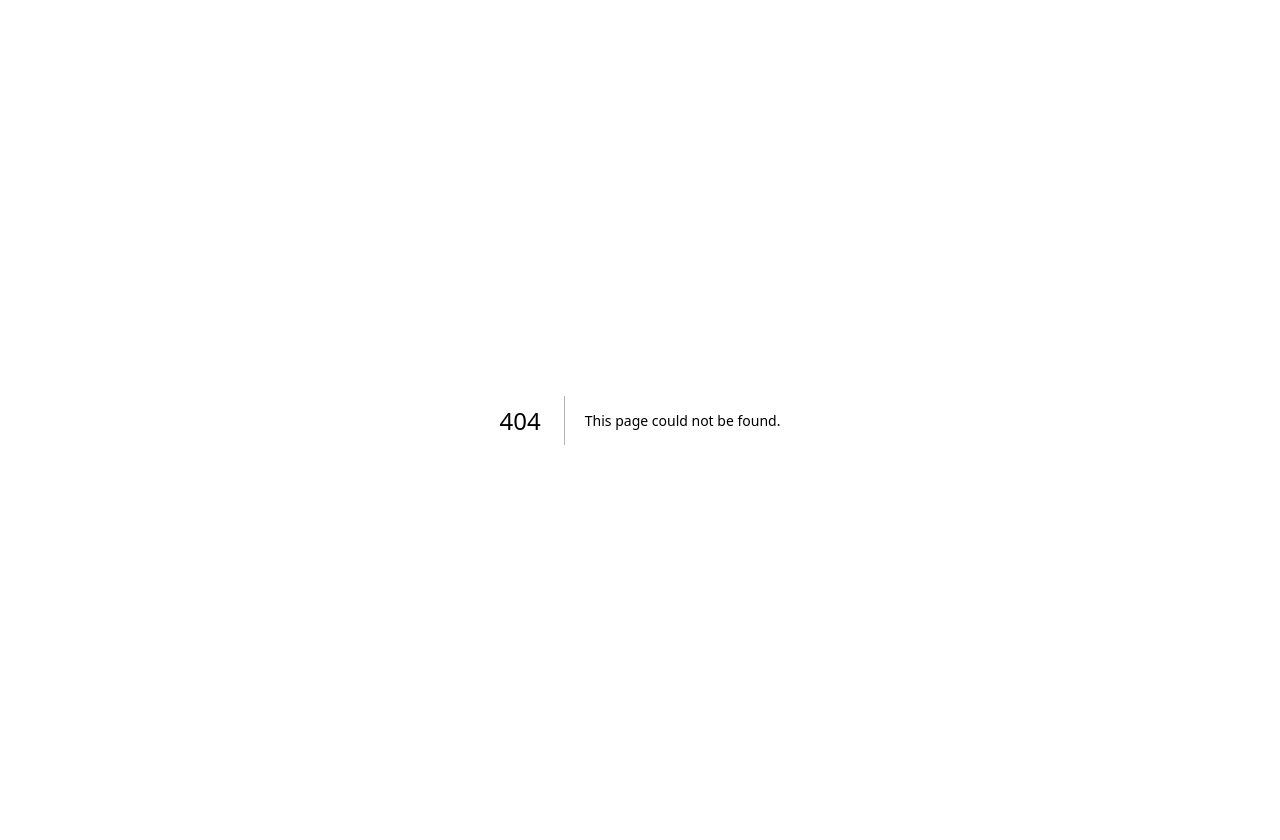
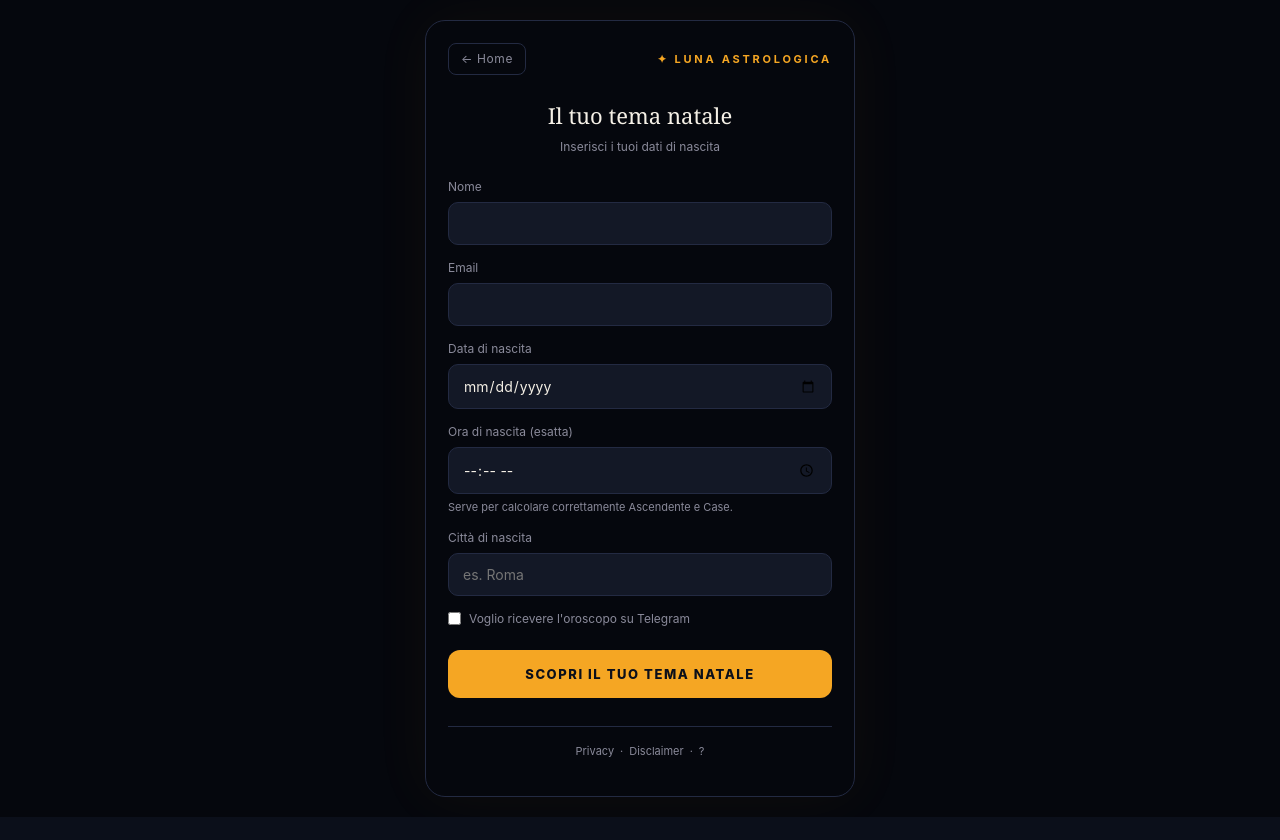
Before and after one commit to mediaplanix-code/luna2, a Next.js app in the folder web/: page /form in a window 1280 px wide. Before the commit this address had no page. After the commit the page ends 817 px from the top, so only its background shows below. Built offline with nearby package versions, Linux system fonts and the light colour scheme.

Commit message:
Add FormPage component for user input

```diff
--- /dev/null
+++ b/web/app/form/page.tsx
@@ -0,0 +1,210 @@
+'use client';
+
+import { useState, useEffect, useRef } from 'react';
+import { useRouter } from 'next/navigation';
+import Link from 'next/link';
+
+export default function FormPage() {
+  const router = useRouter();
+  const [form, setForm] = useState({
+    nome: '',
+    email: '',
+    birth_date: '',
+    birth_time: '',
+    birth_city: '',
+    birth_country: '',
+    birth_lat: 0,
+    birth_lon: 0,
+    wants_telegram: false,
+  });
+  const [cityQuery, setCityQuery] = useState('');
+  const [suggestions, setSuggestions] = useState<any[]>([]);
+  const [showSuggestions, setShowSuggestions] = useState(false);
+  const [status, setStatus] = useState<'idle' | 'loading' | 'error'>('idle');
+  const [message, setMessage] = useState('');
+  const debounceRef = useRef<any>(null);
+  const wrapperRef = useRef<HTMLDivElement>(null);
+
+  const update = (k: string, v: any) => setForm({ ...form, [k]: v });
+
+  useEffect(() => {
+    function handleClick(e: MouseEvent) {
+      if (wrapperRef.current && !wrapperRef.current.contains(e.target as Node)) {
+        setShowSuggestions(false);
+      }
+    }
+    document.addEventListener('mousedown', handleClick);
+    return () => document.removeEventListener('mousedown', handleClick);
+  }, []);
+
+  useEffect(() => {
+    if (debounceRef.current) clearTimeout(debounceRef.current);
+    if (cityQuery.length < 2) {
+      setSuggestions([]);
+      return;
+    }
+    debounceRef.current = setTimeout(async () => {
+      try {
+        const url = `https://photon.komoot.io/api/?q=${encodeURIComponent(cityQuery)}&limit=5&lang=default`;
+        const res = await fetch(url);
+        const data = await res.json();
+        const items = (data.features || []).map((f: any) => ({
+          label: [f.properties.name, f.properties.state, f.properties.country]
+            .filter(Boolean)
+            .join(', '),
+          name: f.properties.name,
+          country: f.properties.country,
+          lat: f.geometry.coordinates[1],
+          lon: f.geometry.coordinates[0],
+        }));
+        setSuggestions(items);
+        setShowSuggestions(true);
+      } catch {
+        setSuggestions([]);
+      }
+    }, 150);
+    return () => clearTimeout(debounceRef.current);
+  }, [cityQuery]);
+
+  function pickCity(s: any) {
+    setForm({
+      ...form,
+      birth_city: s.label,
+      birth_country: s.country || '',
+      birth_lat: s.lat,
+      birth_lon: s.lon,
+    });
+    setCityQuery(s.label);
+    setShowSuggestions(false);
+  }
+
+  async function handleSubmit(e: React.FormEvent) {
+    e.preventDefault();
+    if (!form.birth_lat || !form.birth_lon) {
+      setStatus('error');
+      setMessage('Seleziona la città di nascita dai suggerimenti.');
+      return;
+    }
+    setStatus('loading');
+    setMessage('');
+    try {
+      const res = await fetch('https://luna2-api.onrender.com/onboarding', {
+        method: 'POST',
+        headers: { 'Content-Type': 'application/json' },
+        body: JSON.stringify(form),
+      });
+      const data = await res.json();
+      if (!res.ok) throw new Error(data.detail || 'Errore');
+
+      // Salva il token per la sala
+      if (data.access_token) {
+        localStorage.setItem('luna2_token', data.access_token);
+        localStorage.setItem('luna2_nome', form.nome);
+      }
+
+      router.push('/sala');
+    } catch (err: any) {
+      setStatus('error');
+      setMessage(err.message);
+    }
+  }
+
+  return (
+    <div className="canvas">
+      <div className="topbar">
+        <Link href="/" className="back">← Home</Link>
+        <div className="brand">✦ Luna Astrologica</div>
+      </div>
+
+      <h1 style={{
+        fontFamily: 'Georgia, serif',
+        fontSize: '22px',
+        fontWeight: 400,
+        textAlign: 'center',
+        marginBottom: '6px'
+      }}>
+        Il tuo tema natale
+      </h1>
+      <p style={{
+        textAlign: 'center',
+        fontSize: '12px',
+        color: 'var(--text-dim)',
+        marginBottom: '22px'
+      }}>
+        Inserisci i tuoi dati di nascita
+      </p>
+
+      <form onSubmit={handleSubmit}>
+        <div className="field">
+          <label>Nome</label>
+          <input value={form.nome} onChange={(e) => update('nome', e.target.value)} required />
+        </div>
+
+        <div className="field">
+          <label>Email</label>
+          <input type="email" value={form.email} onChange={(e) => update('email', e.target.value)} required />
+        </div>
+
+        <div className="field">
+          <label>Data di nascita</label>
+          <input type="date" value={form.birth_date} onChange={(e) => update('birth_date', e.target.value)} required />
+        </div>
+
+        <div className="field">
+          <label>Ora di nascita (esatta)</label>
+          <input type="time" value={form.birth_time} onChange={(e) => update('birth_time', e.target.value)} required />
+          <div className="hint">Serve per calcolare correttamente Ascendente e Case.</div>
+        </div>
+
+        <div className="field">
+          <label>Città di nascita</label>
+          <div ref={wrapperRef} className="city-wrap">
+            <input
+              value={cityQuery}
+              onChange={(e) => {
+                setCityQuery(e.target.value);
+                if (e.target.value !== form.birth_city) {
+                  update('birth_city', '');
+                  update('birth_lat', 0);
+                  update('birth_lon', 0);
+                }
+              }}
+              placeholder="es. Roma"
+              autoComplete="off"
+              required
+            />
+            {showSuggestions && suggestions.length > 0 && (
+              <ul className="city-suggestions">
+                {suggestions.map((s, i) => (
+                  <li key={i} onClick={() => pickCity(s)}>{s.label}</li>
+                ))}
+              </ul>
+            )}
+          </div>
+        </div>
+
+        <label className="check">
+          <input
+            type="checkbox"
+            checked={form.wants_telegram}
+            onChange={(e) => update('wants_telegram', e.target.checked)}
+          />
+          <span>Voglio ricevere l&apos;oroscopo su Telegram</span>
+        </label>
+
+        <button type="submit" className="cta" disabled={status === 'loading'}
+          style={{ marginTop: '22px' }}>
+          {status === 'loading' ? 'Calcolo in corso...' : 'Scopri il tuo tema natale'}
+        </button>
+      </form>
+
+      {status === 'error' && <div className="error">Errore: {message}</div>}
+
+      <div className="footer">
+        <Link href="/privacy">Privacy</Link>·
+        <Link href="/disclaimer">Disclaimer</Link>·
+        <Link href="/faq">?</Link>
+      </div>
+    </div>
+  );
+}
```
